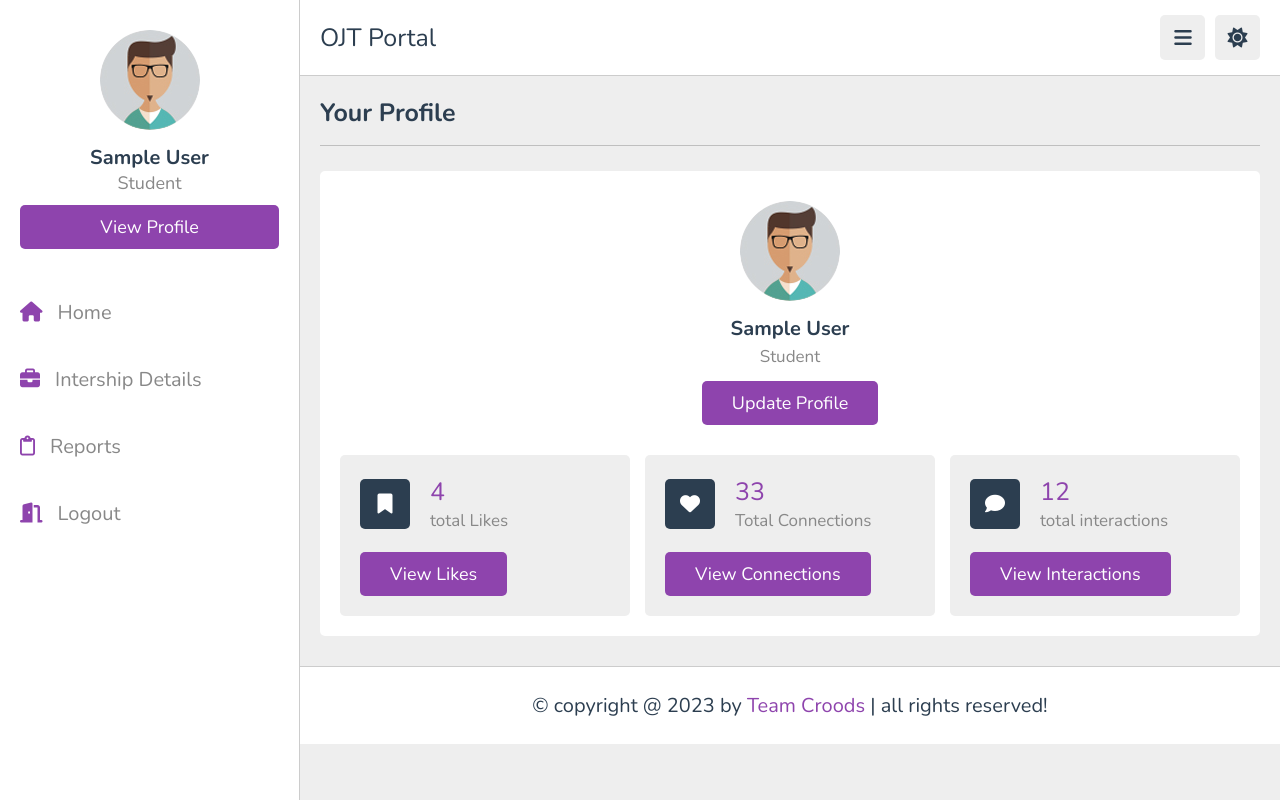
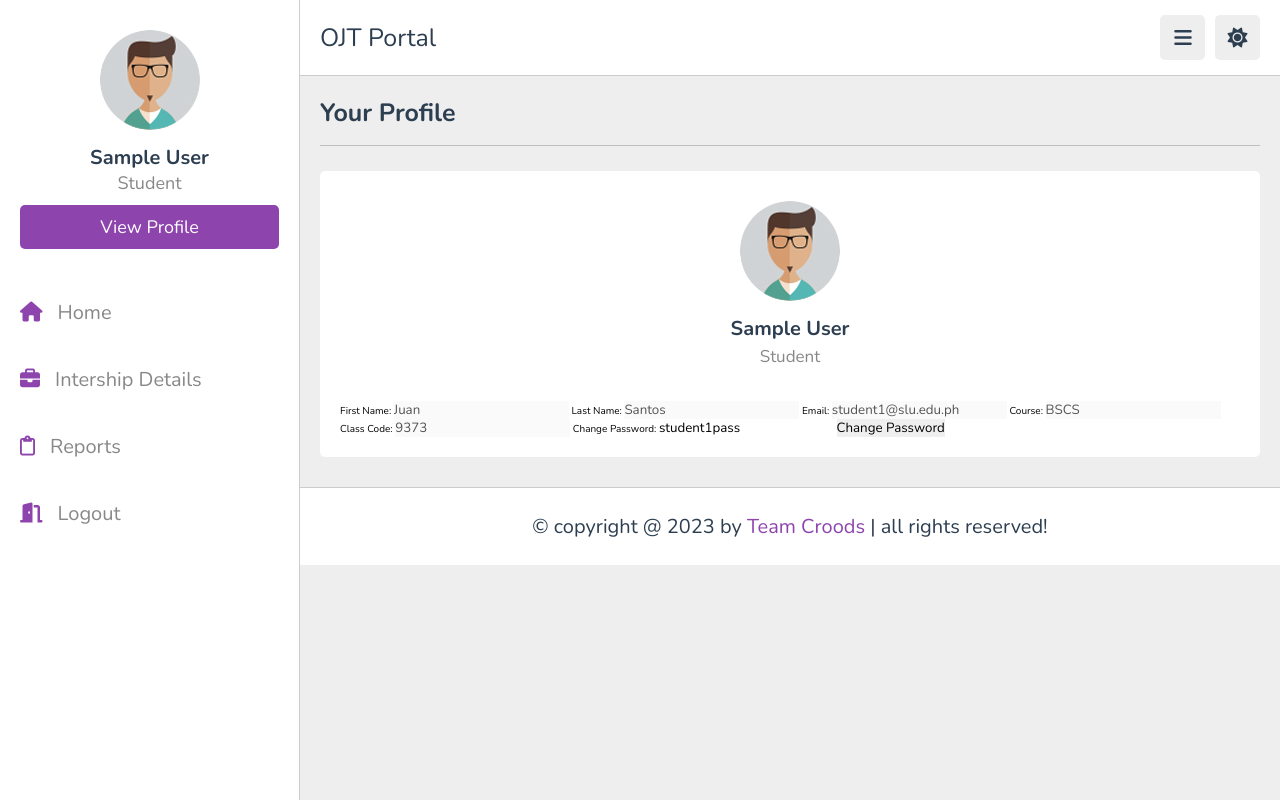
Before and after one commit to Yu3times/SLU-OJT-Management-Web-App, a PHP site: page /homepage/profile.php in a window 1280 px wide. Run offline with PHP 8.4, Linux system fonts and the light colour scheme; the visitor is signed in with stand-in values (Sample User, id 1); data comes from the database, SQL or seed files in the repository; some libraries are stand-ins or nearby versions.

Commit message:
Modify profile page for student

```diff
--- a/public/css/style.css
+++ b/public/css/style.css
@@ -1298,9 +1298,6 @@ section{
 }
 
 
-
-
-
 .footer{
    background-color: var(--white);
    border-top: var(--border);
@@ -1397,7 +1394,3 @@ section{
    }
 
 }
-
-section.home-grid {
-   min-height: 600px;
-}
--- a/student/profile.php
+++ b/student/profile.php
@@ -67,9 +67,9 @@
          <img src="../public/images/pic-1.jpg" alt="">
          <h3><?php echo $_SESSION['fullName'] ?></h3>
          <p>Student</p>
-         <a href="update.html" class="inline-btn">update profile</a>
       </div>
 
+      <!--
       <div class="box-container">
 
          <div class="box">
@@ -106,6 +106,50 @@
          </div>
 
       </div>
+      -->
+      <?php
+          require("../database/database.php");
+
+          $userId = $_SESSION['userID'];
+          $statement = $db->prepare("SELECT * FROM user NATURAL JOIN student WHERE userId = ?");
+          $statement->bind_param('s', $userId);
+          $statement->execute();
+          $result = $statement->get_result();
+
+          $data = $result->fetch_assoc();
+          $firstName = $data['firstName'];
+          $lastName = $data['lastName'];
+          $email = $data['email'];
+          $password = $data['password'];
+          $course = $data['course'];
+          $classCode = $data['classCode'];
+
+          $statement->close();
+      ?>
+
+      <form id="profile-form" method="post">
+
+      <label>
+         First Name: <input type="text" value=<?php echo "\"$firstName\""; ?> disabled>
+      </label>
+      <label>
+         Last Name: <input type="text" value=<?php echo "\"$lastName\""; ?> disabled>
+      </label>
+      <label>
+         Email: <input type="text" value=<?php echo "\"$email\""; ?> disabled>
+      </label>
+      <label>
+         Course: <input type="text" value=<?php echo "\"$course\""; ?> disabled>
+      </label>
+      <label>
+         Class Code: <input type="text" value=<?php echo "\"$classCode\""; ?> disabled>
+      </label>
+      <label>
+         Change Password: <input type="text" value=<?php echo "\"$password\""; ?> >
+         <input type="submit" required maxlength="20" formaction="change-password.php" value="Change Password" name="submit" class="change-password-btn">
+      </label>
+
+      </form>
    </div>
 
 </section>
```
Also changed, not shown: student/reports.php (+2 -14 lines).
